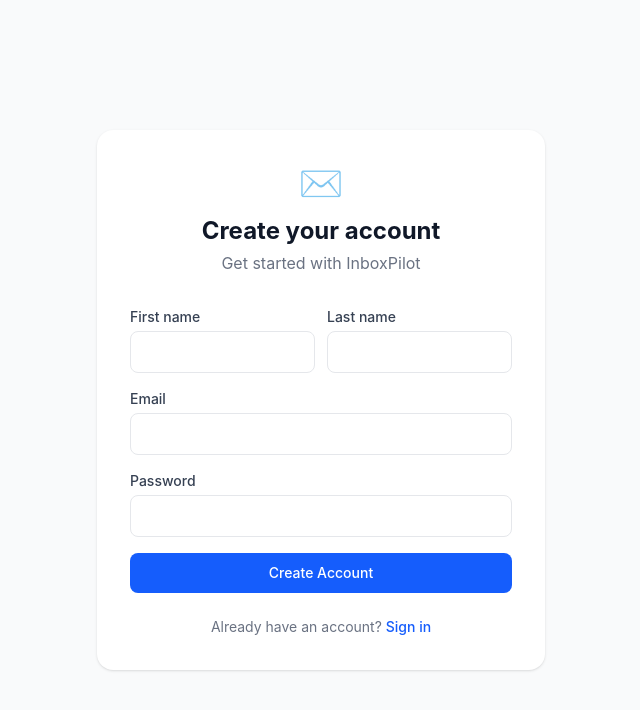
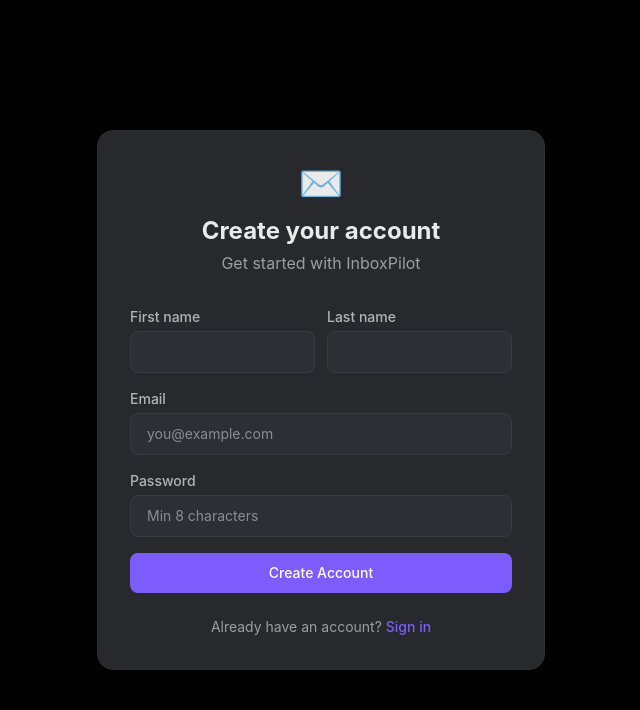
Before and after one commit to macikanas/inboxpilot, a Next.js app: page /signup in a window 1280 px wide. Shown: the top 710 px of the page, without its empty margins (319-959 px from the left). Built offline with nearby package versions, Linux system fonts and the light colour scheme.

Commit message:
feat: dark theme signup page

```diff
--- a/src/app/signup/page.tsx
+++ b/src/app/signup/page.tsx
@@ -27,7 +27,6 @@
         throw new Error(data.error || "Signup failed");
       }
 
-      // Auto sign-in after signup
       const result = await signIn("credentials", {
         email: form.email,
         password: form.password,
@@ -45,65 +44,75 @@
     }
   };
 
+  const inputStyle = {
+    background: "var(--bg-overlay-dark)",
+    border: "1px solid var(--bg-overlay-light)",
+    color: "var(--text-primary)",
+  };
+
   return (
-    <div className="min-h-screen flex items-center justify-center bg-gray-50">
+    <div className="min-h-screen flex items-center justify-center" style={{ background: "var(--bg-overflow)" }}>
       <div className="w-full max-w-md">
-        <div className="bg-white rounded-2xl shadow-sm border p-8">
+        <div className="rounded-2xl p-8" style={{ background: "var(--bg-surface)", border: "1px solid var(--bg-overlay-dark)" }}>
           <div className="text-center mb-8">
-            <span className="text-4xl">✉️</span>
-            <h1 className="text-2xl font-bold text-gray-900 mt-3">Create your account</h1>
-            <p className="text-gray-500 mt-1">Get started with InboxPilot</p>
+            <span className="text-4xl">{"\u2709\uFE0F"}</span>
+            <h1 className="text-2xl font-bold mt-3" style={{ color: "var(--text-primary)" }}>Create your account</h1>
+            <p className="mt-1" style={{ color: "var(--text-muted)" }}>Get started with InboxPilot</p>
           </div>
 
           <form onSubmit={handleSubmit} className="space-y-4">
             {error && (
-              <div className="bg-red-50 text-red-600 text-sm px-4 py-3 rounded-lg">
+              <div className="text-sm px-4 py-3 rounded-lg" style={{ background: "rgba(239,68,68,0.15)", color: "var(--accent-red)" }}>
                 {error}
               </div>
             )}
 
             <div className="grid grid-cols-2 gap-3">
               <div>
-                <label className="block text-sm font-medium text-gray-700 mb-1">First name</label>
+                <label className="block text-sm font-medium mb-1" style={{ color: "var(--text-tertiary)" }}>First name</label>
                 <input
                   type="text"
                   value={form.firstName}
                   onChange={(e) => setForm({ ...form, firstName: e.target.value })}
-                  className="w-full px-4 py-2.5 border border-gray-200 rounded-lg text-sm focus:outline-none focus:ring-2 focus:ring-blue-500"
+                  className="w-full px-4 py-2.5 rounded-lg text-sm focus:outline-none focus:ring-2"
+                  style={inputStyle}
                 />
               </div>
               <div>
-                <label className="block text-sm font-medium text-gray-700 mb-1">Last name</label>
+                <label className="block text-sm font-medium mb-1" style={{ color: "var(--text-tertiary)" }}>Last name</label>
                 <input
                   type="text"
                   value={form.lastName}
                   onChange={(e) => setForm({ ...form, lastName: e.target.value })}
-                  className="w-full px-4 py-2.5 border border-gray-200 rounded-lg text-sm focus:outline-none focus:ring-2 focus:ring-blue-500"
+                  className="w-full px-4 py-2.5 rounded-lg text-sm focus:outline-none focus:ring-2"
+                  style={inputStyle}
                 />
               </div>
             </div>
 
             <div>
-              <label className="block text-sm font-medium text-gray-700 mb-1">Email</label>
+              <label className="block text-sm font-medium mb-1" style={{ color: "var(--text-tertiary)" }}>Email</label>
               <input
                 type="email"
                 value={form.email}
                 onChange={(e) => setForm({ ...form, email: e.target.value })}
                 required
-                className="w-full px-4 py-2.5 border border-gray-200 rounded-lg text-sm focus:outline-none focus:ring-2 focus:ring-blue-500"
+                className="w-full px-4 py-2.5 rounded-lg text-sm focus:outline-none focus:ring-2"
+                style={inputStyle}
                 placeholder="you@example.com"
               />
             </div>
 
             <div>
-              <label className="block text-sm font-medium text-gray-700 mb-1">Password</label>
+              <label className="block text-sm font-medium mb-1" style={{ color: "var(--text-tertiary)" }}>Password</label>
               <input
                 type="password"
                 value={form.password}
                 onChange={(e) => setForm({ ...form, password: e.target.value })}
                 required
                 minLength={8}
-                className="w-full px-4 py-2.5 border border-gray-200 rounded-lg text-sm focus:outline-none focus:ring-2 focus:ring-blue-500"
+                className="w-full px-4 py-2.5 rounded-lg text-sm focus:outline-none focus:ring-2"
+                style={inputStyle}
                 placeholder="Min 8 characters"
               />
             </div>
@@ -111,15 +120,16 @@
             <button
               type="submit"
               disabled={loading}
-              className="w-full py-2.5 bg-blue-600 text-white text-sm font-medium rounded-lg hover:bg-blue-700 disabled:bg-gray-300 transition-colors"
+              className="w-full py-2.5 text-white text-sm font-medium rounded-lg transition-colors disabled:opacity-40"
+              style={{ background: "var(--accent-purple)" }}
             >
               {loading ? "Creating account..." : "Create Account"}
             </button>
           </form>
 
-          <p className="text-center text-sm text-gray-500 mt-6">
+          <p className="text-center text-sm mt-6" style={{ color: "var(--text-muted)" }}>
             Already have an account?{" "}
-            <a href="/signin" className="text-blue-600 hover:underline font-medium">
+            <a href="/signin" className="font-medium hover:underline" style={{ color: "var(--accent-purple)" }}>
               Sign in
             </a>
           </p>
```
